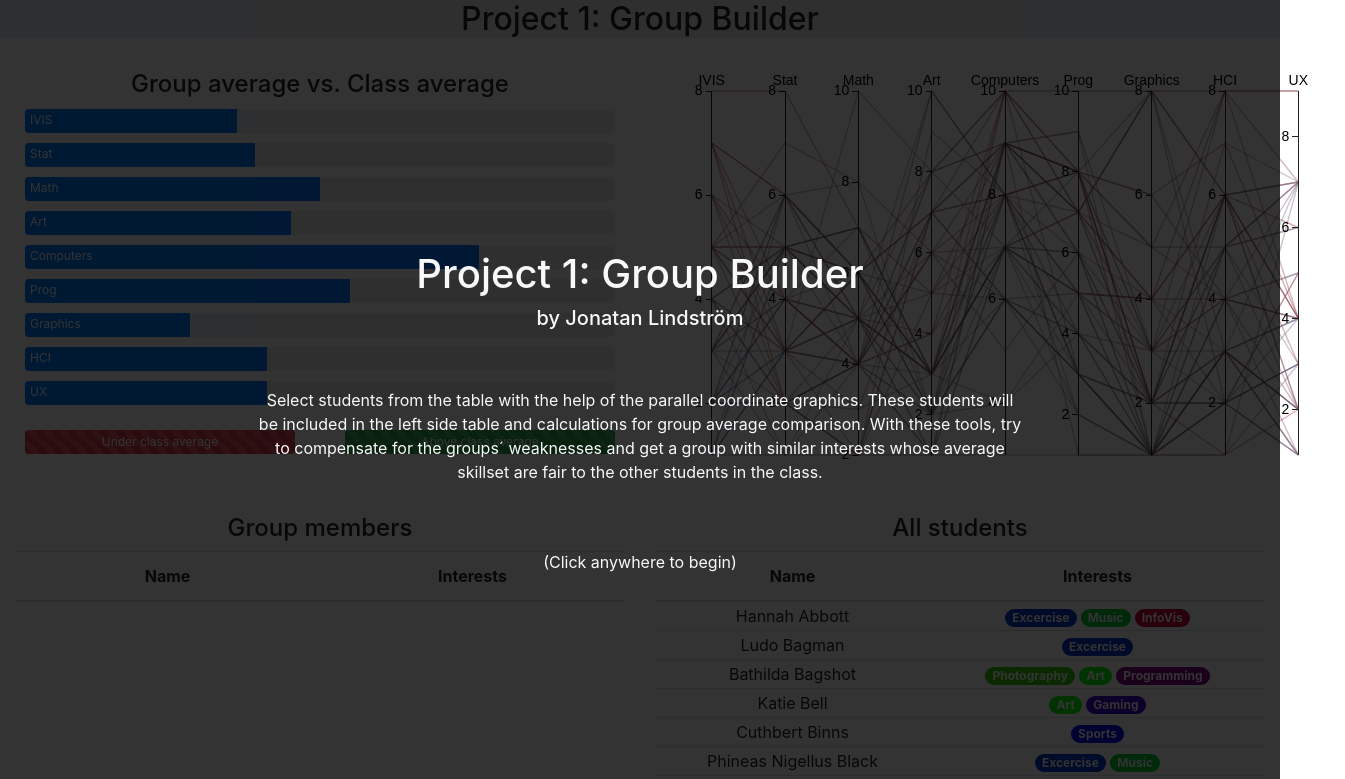
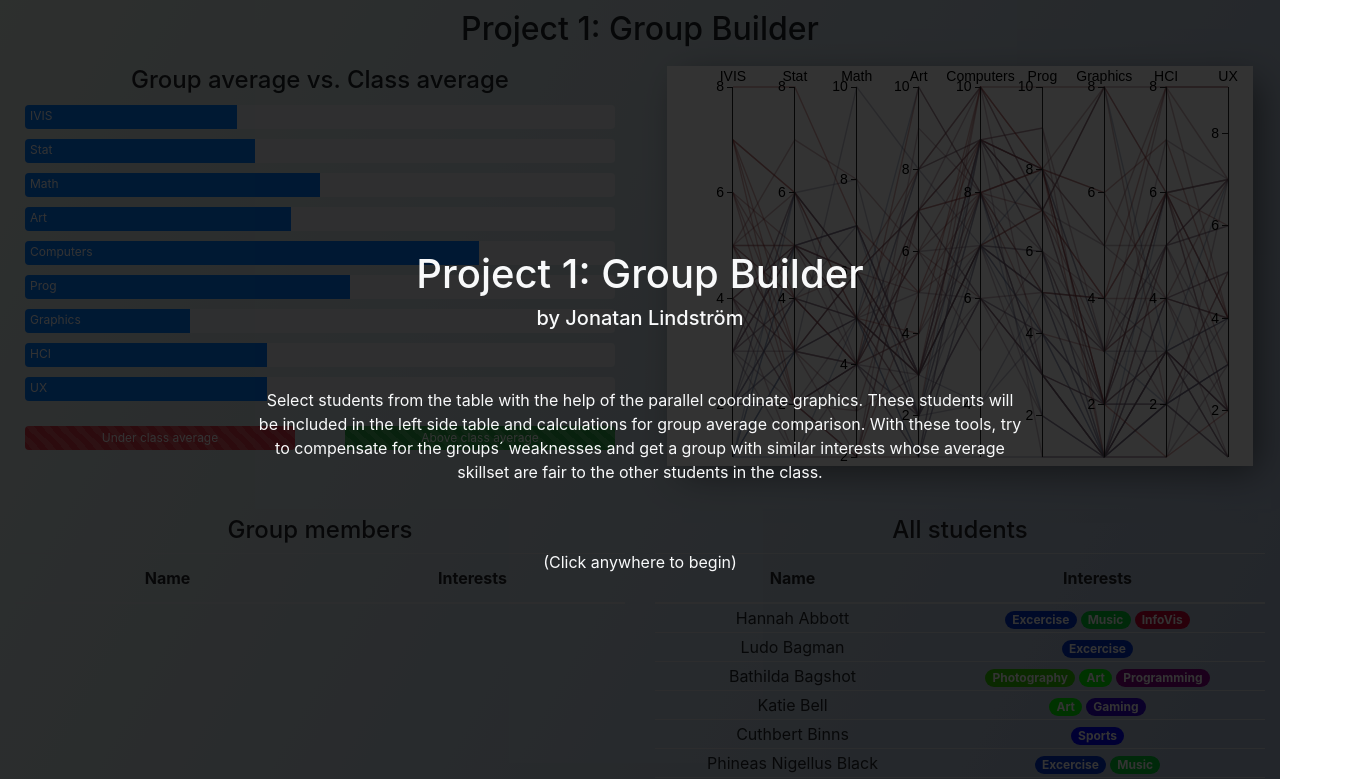
Before and after one commit to JonatanLindstrom/InfoVis-Pro1, a plain HTML site: page Project1/index.html in a window 1280 px wide. Shown: the top 779 px of the page, 1345 px wide, since content can reach past the window. Drawn offline with nearby package versions, Linux system fonts and the light colour scheme.

Commit message:
Update to styling

```diff
--- a/Project1/index.html
+++ b/Project1/index.html
@@ -14,13 +14,17 @@
 
     <body>
         <div id="overlay"></div>
-        <div id="header" class="jumbotron jumbotron-fluid">
+        <div id="header">
             <h2>Project 1: Group Builder</h2>
         </div>
         <div class="container-fluid">
             <div id="pc" class="row">
                 <div id="groupVis" class="col-md-6"></div>
-                <div id="vis" class="parcoords col-md-6"></div>
+                <div class="col-md-6">
+                    <div class="justify-content-center row">
+                        <div id="vis" class="parcoords col-11"></div>
+                    </div>
+                </div>
             </div>
             <div id="tables" class="row">
                 <div id="groupTable" class="col-md-6">
--- a/Project1/style.css
+++ b/Project1/style.css
@@ -1,7 +1,12 @@
+/* HTML, Body */
+body {
+    background-image: linear-gradient(to bottom right, #e4efe9, #93a5cf);
+}
+
 /* Jumbotron */
-.jumbotron {
+#header {
     text-align: center;
-    padding: 0;
+    padding: 10px 0px;
 }
 
 .row {
@@ -57,6 +62,9 @@
 /* Parallel coordinates */
 .parcoords {
     height: 400px;
+    -webkit-box-shadow: 10px 10px 35px -5px rgba(0,0,0,0.5);
+    -moz-box-shadow: 10px 10px 35px -5px rgba(0,0,0,0.5);
+    box-shadow: 10px 10px 35px -5px rgba(0,0,0,0.5);
 }
 
 
--- a/Project1/vis.js
+++ b/Project1/vis.js
@@ -90,8 +90,7 @@ d3.csv('dataset.csv', function(dataset) {
         .color(color)
         .alpha(0.4)
         .composite('darken')
-        .width(690)
-        .margin({ top: 20, left: 20, bottom: 0, right: 10 })
+        .margin({ top: 20, left: 20, bottom: 10, right: 10 })
         .mode('queue')
         .render()
         .reorderable()
```
